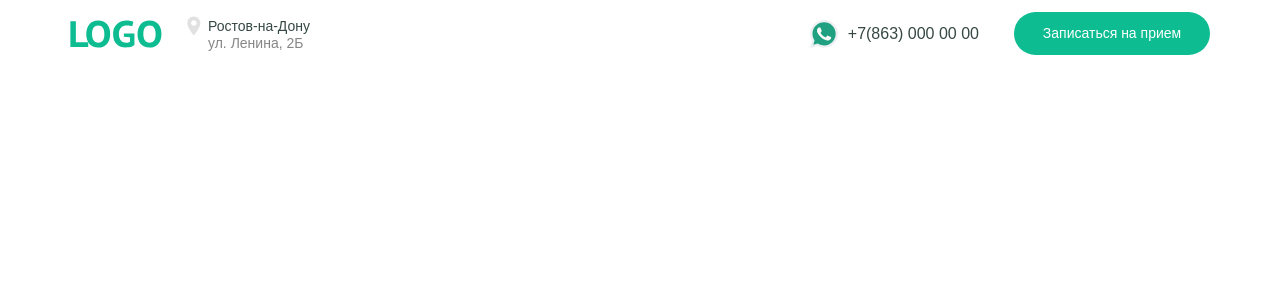
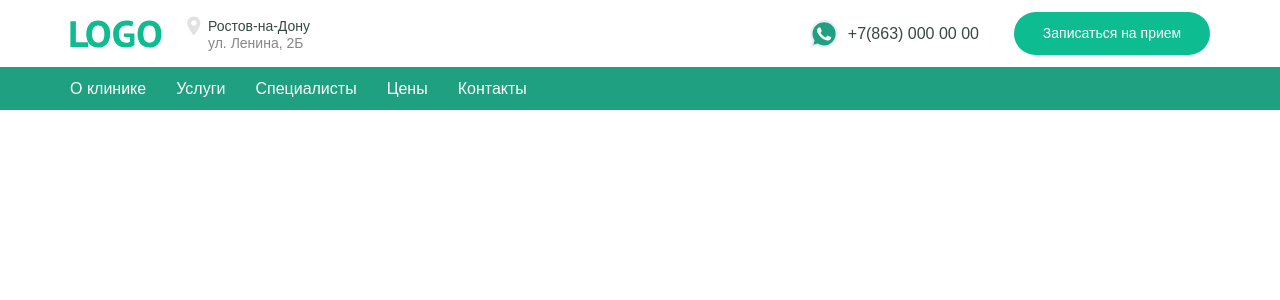
Before and after one commit to AntonTenS/Project-Clinic-React, a React app: page / in a window 1280 px wide. Shown: the top 300 px of the page. Built offline with nearby package versions, Linux system fonts and the light colour scheme; the HTML template or start-up script is replaced by a standard one.

Commit message:
add Bottom header desktop + css

```diff
--- a/src/components/header.jsx
+++ b/src/components/header.jsx
@@ -9,6 +9,7 @@ import { Addres } from "./addres.jsx";
 import { NumberWhatsapp } from "./numberWhatsapp.jsx";
 import { ButtonHeader } from "./buttonHeader.jsx";
 import { Logomobile } from "./logomobile.jsx";
+import { HeaderMobileRightBlock } from "./headerMobileRightBlock.jsx";
 
 function Header() {
   const get = useContext(AuthContext);
@@ -17,6 +18,7 @@ function Header() {
     return <div>Загрузка текста...</div>;
   }
   return (
+    <div>
       <div className={style.conteiner}>
         <BlockHeader>
           <div className={style.mobile}>
@@ -25,10 +27,7 @@ function Header() {
               <Logomobile></Logomobile>
             </div>
             <div className={style.rightmobile}>
-            <div className={style.flexcolumn}>
-              <p className={style.textphone}>{get.header.phone}</p>
-              <p className={style.textcity}>{get.header.city}</p>
-            </div>
+              <HeaderMobileRightBlock></HeaderMobileRightBlock>
             </div>
           </div>
           <div className={style.desktop}>
@@ -43,6 +42,30 @@ function Header() {
           </div>
         </BlockHeader>
       </div>
+      <div className={style.bggreen}>
+        <div className={style.conteiner}>
+          <nav className={style.navbar}>
+            <ol className={style.navbarOl}>
+              <li>
+                <a href="#">{get.navbar.about}</a>
+              </li>
+              <li>
+                <a href="#">{get.navbar.services}</a>
+              </li>
+              <li>
+                <a href="#">{get.navbar.specialists}</a>
+              </li>
+              <li>
+                <a href="#">{get.navbar.prices}</a>
+              </li>
+              <li>
+                <a href="#">{get.navbar.contacts}</a>
+              </li>
+            </ol>
+          </nav>
+        </div>
+      </div>
+    </div>
   );
 }
 
--- a/src/components/header.module.scss
+++ b/src/components/header.module.scss
@@ -28,10 +28,7 @@
   justify-content: space-between;
   width: 100%;
 }
-.flexcolumn {
-  display: flex;
-  flex-direction: column;
-}
+
 .leftmobile {
   display: flex;
   flex-direction: row;
@@ -44,20 +41,35 @@
   padding-right: 3px;
   padding-top: 2px;
 }
-.textphone {
-  font-family: var(--font-family);
-  font-weight: 700;
-  font-size: 16px;
-  text-align: right;
-  color: #364844;
+
+//=====================================================================
+.bggreen {
+  width: 100%;
+  background-color: var(--midle-green);
+  padding: 10px 0 9px;
 }
-.textcity {
+.navbar {
+  text-decoration: none;
+  list-style-type: none;
+}
+li {
+  list-style-type: none;
+}
+a {
   font-family: var(--font-family);
   font-weight: 400;
-  font-size: 13px;
-  text-align: right;
-  color: #364844;
+  font-size: 16px;
+  line-height: 150%;
+  color: #fff;
+  text-decoration: none;
 }
+.navbarOl {
+  display: flex;
+  flex-direction: row;
+  gap: 30px;
+}
+
+//=====================================================================
 
 @media screen and (max-width: 710px) {
   .conteiner {
--- /dev/null
+++ b/src/components/headerMobileRightBlock.jsx
@@ -0,0 +1,14 @@
+import style from "./headerMobileRightBlock.module.scss";
+import React from "react";
+import { AuthContext } from "../context";
+import { useContext } from "react";
+
+export function HeaderMobileRightBlock() {
+  let get = useContext(AuthContext);
+  return (
+    <div className={style.flexcolumn}>
+      <p className={style.textphone}>{get.header.phone}</p>
+      <p className={style.textcity}>{get.header.city}</p>
+    </div>
+  );
+}
--- /dev/null
+++ b/src/components/headerMobileRightBlock.module.scss
@@ -0,0 +1,18 @@
+.textphone {
+  font-family: var(--font-family);
+  font-weight: 700;
+  font-size: 16px;
+  text-align: right;
+  color: #364844;
+}
+.textcity {
+  font-family: var(--font-family);
+  font-weight: 400;
+  font-size: 13px;
+  text-align: right;
+  color: #364844;
+}
+.flexcolumn {
+  display: flex;
+  flex-direction: column;
+}
--- a/src/components/text.json
+++ b/src/components/text.json
@@ -4,5 +4,12 @@
     "addres": "ул. Ленина, 2Б",
     "phone": "+7(863) 000 00 00",
     "button": "Записаться на прием"
+  },
+  "navbar": {
+    "about": "О клинике",
+    "services": "Услуги",
+    "specialists": "Специалисты",
+    "prices": "Цены",
+    "contacts": "Контакты"
   }
 }
```
Lines whose indentation alone changed are shown as unchanged.
